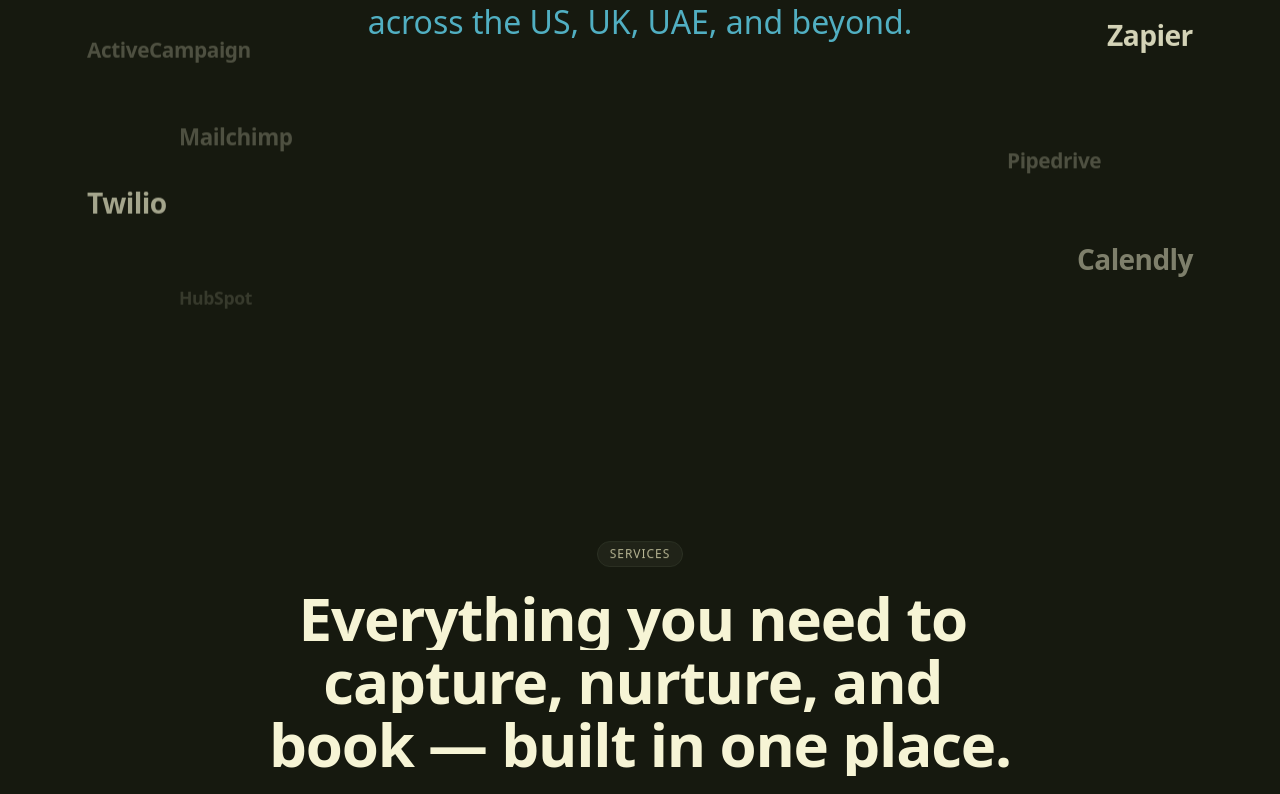
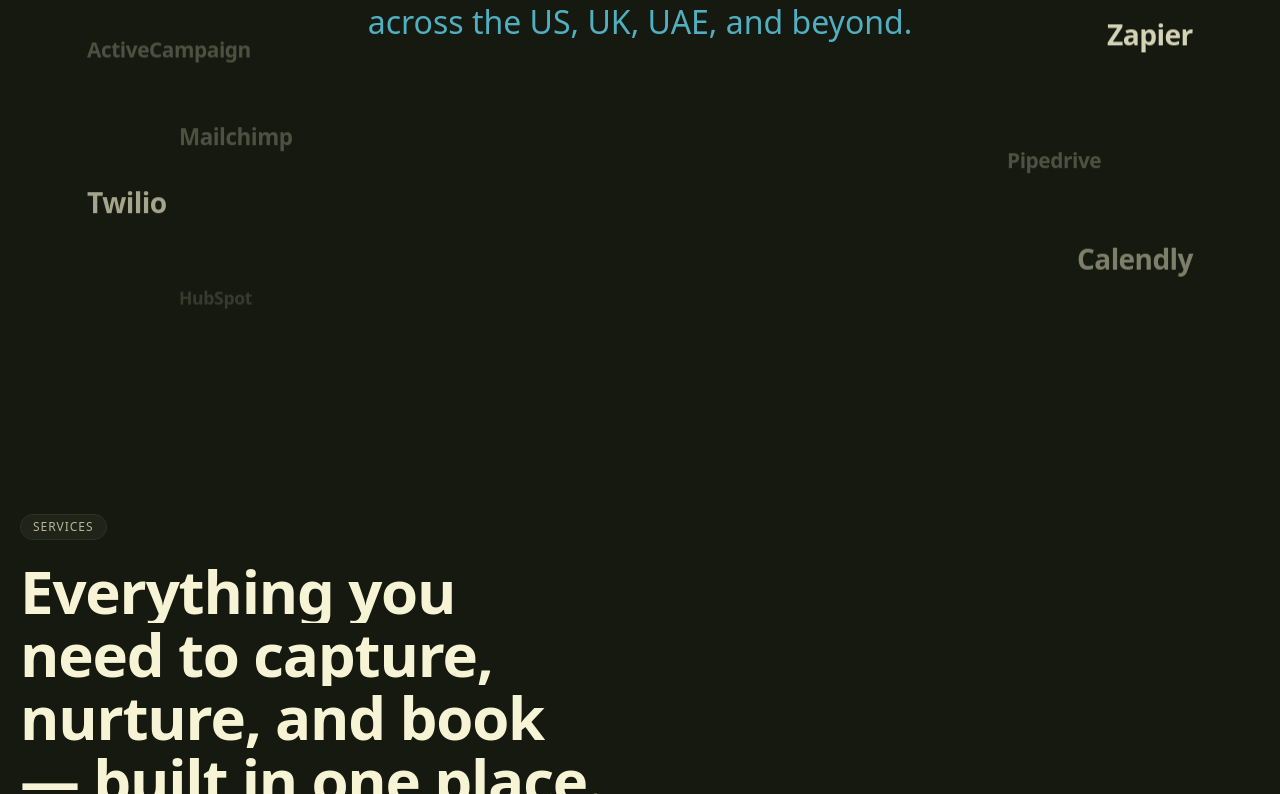
Before and after one commit to umerfarooq5349/nouman-website, a Next.js app: page / in a window 1280 px wide. Shown: the part 2952-3746 px from the top of the page. Built offline with nearby package versions, Linux system fonts and the light colour scheme.

Commit message:
fix: remove ContainerScroll wrapper from services section to restore normal grid visibility

```diff
--- a/components/sections/services-bento.tsx
+++ b/components/sections/services-bento.tsx
@@ -6,7 +6,6 @@ import { Badge } from "@/components/ui/badge";
 import { Reveal } from "@/components/motion/reveal";
 import { TextReveal } from "@/components/motion/text-reveal";
 import { motion, useMotionValue, useMotionTemplate } from "framer-motion";
-import { ContainerScroll } from "@/components/ui/container-scroll-animation";
 
 interface ServiceCardProps {
   service: typeof services[0];
@@ -100,23 +99,20 @@ function ServiceCard({ service, index, className }: ServiceCardProps) {
 
 export function ServicesBento() {
   return (
-    <section id="services" className="relative py-12 overflow-visible">
+    <section id="services" className="py-24 sm:py-32">
       <div className="container">
-        <ContainerScroll
-          titleComponent={
-            <div className="flex flex-col items-center">
+        <div className="mb-14 max-w-2xl">
           <Reveal>
             <Badge>Services</Badge>
           </Reveal>
           <TextReveal
             as="h2"
             text="Everything you need to capture, nurture, and book — built in one place."
-                className="mt-5 font-display text-display-lg font-semibold text-center text-balance max-w-3xl"
+            className="mt-5 font-display text-display-lg font-semibold text-balance"
           />
         </div>
-          }
-        >
-          <div className="grid grid-cols-1 gap-4 sm:grid-cols-2 lg:grid-cols-3 grid-flow-row-dense text-left p-1 h-full">
+
+        <div className="grid grid-cols-1 gap-4 sm:grid-cols-2 lg:grid-cols-3 grid-flow-row-dense">
           {services.map((service, i) => (
             <ServiceCard
               key={service.title}
@@ -128,7 +124,6 @@ export function ServicesBento() {
             />
           ))}
         </div>
-        </ContainerScroll>
       </div>
     </section>
   );
```
Lines whose indentation alone changed are shown as unchanged.
